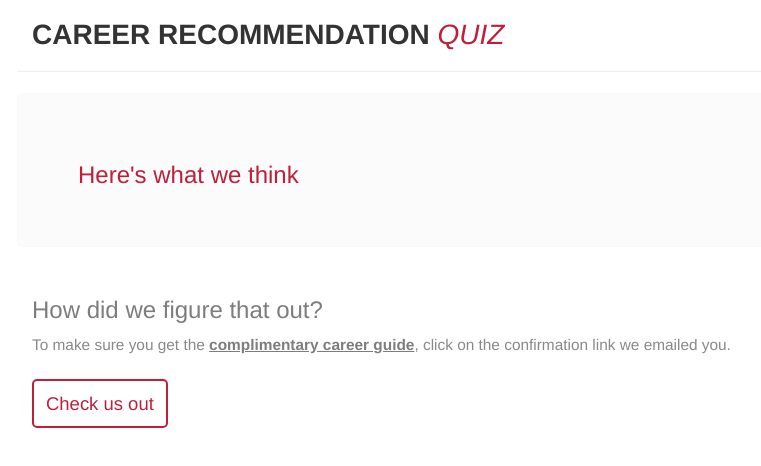
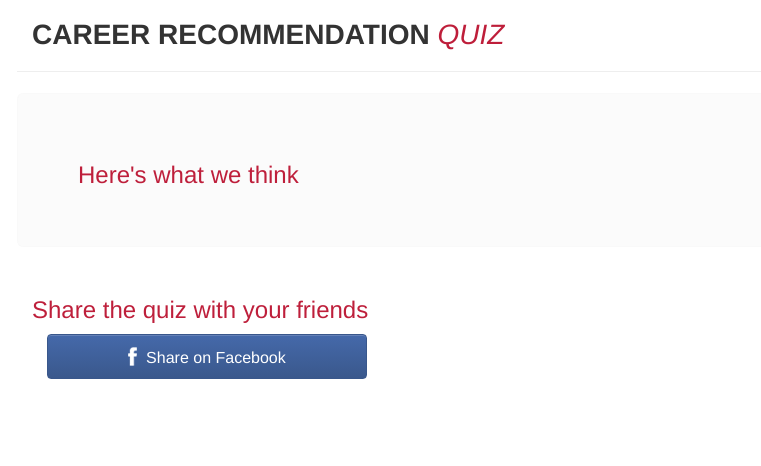
Before and after one commit to multunus/career-quiz, a website: page index.html in a window 1280 px wide. Shown: the whole page, without its empty margins (38-799 px from the left). Drawn offline with nearby package versions, Linux system fonts and the light colour scheme.

Commit message:
Adding Facebook Share button.

```diff
--- a/index.html
+++ b/index.html
@@ -38,10 +38,17 @@
           <ol id="results-section"></ol>
         </div>
         <div id="cta-section" class="col-md-12 col-sm-12">
-          <h3>How did we figure that out?</h3>
-          <div class="message">To make sure you get the <a href="http://www.dudeonbench.com/" title="Dude on Bench">complimentary career guide</a>, click on the confirmation link we emailed you.</div>
-          <div class="check-button">
-            <a href="http://www.multunus.com/"  class="multunus-link" title="Multunus Software">Check us out</a>
+          <div id="fb-root"></div>
+          <h3>Share the quiz with your friends </h3>
+          <div class="col-md-4 col-sm-8 col-xs-10">
+            <button id="fb-share" class="nav-facebook">
+              <div class="social-text">
+                <span class="facebook-icon social-icon">
+                  <img alt="Share on Facebook" src="img/fb-icon.png">
+                </span>
+                <p>Share on Facebook</p>
+              </div>
+            </button>
           </div>
         </div>
       </div>
@@ -55,5 +62,22 @@
     <script src="https://spreadsheets.google.com/feeds/cells/1to58wg_r4R_oie7IqYPzsqMglIKkDYCh4peNhCZ6xm4/2/public/values?alt=json-in-script&callback=JsonHandler.createAnswerObjects"></script>
     <script src="https://spreadsheets.google.com/feeds/cells/1to58wg_r4R_oie7IqYPzsqMglIKkDYCh4peNhCZ6xm4/3/public/values?alt=json-in-script&callback=JsonHandler.createQuestionObjects"></script>
     <script src="https://spreadsheets.google.com/feeds/cells/1to58wg_r4R_oie7IqYPzsqMglIKkDYCh4peNhCZ6xm4/4/public/values?alt=json-in-script&callback=JsonHandler.createChoiceObjects"></script>
+    <script>
+      window.fbAsyncInit = function() {
+        FB.init({
+          appId      : '1530095703933137',
+          xfbml      : true,
+          version    : 'v2.2'
+        });
+      };
+
+      (function(d, s, id){
+         var js, fjs = d.getElementsByTagName(s)[0];
+         if (d.getElementById(id)) {return;}
+         js = d.createElement(s); js.id = id;
+         js.src = "//connect.facebook.net/en_US/sdk.js";
+         fjs.parentNode.insertBefore(js, fjs);
+       }(document, 'script', 'facebook-jssdk'));
+    </script>
   </body>
 </html>
--- a/src/application.js
+++ b/src/application.js
@@ -14,4 +14,11 @@ $(document).ready( function(){
       QuizRunner.showNextQuestion();
     }
   });
+
+  $('#fb-share').click(function(){
+    FB.ui({
+      method: 'share',
+      href: 'http://www.dudeonbench.com/quiz'
+    }, function(response){});
+  });
 });
--- a/styles/application.css
+++ b/styles/application.css
@@ -76,55 +76,19 @@
 }
 
 #cta-section{
-  color: #7D7D7D;
-  font-size: 1.1em;
-}
-
-#cta-section .heading{
-  font-size: 1.2em;
+  color: #be1f3b;
 }
 
 #results-container .heading{
   color: #be1f3b;
 }
 
-#results-section .result,
-#cta-section .message{
+#results-section .result{
   margin: 5px 0 10px 0;
 }
 
 #results-section .result{
   font-size: 1.5em;
-}
-
-#cta-section .message{
-  color: #898989;
-}
-
-#cta-section .message a{
-  color: #7D7D7D;
-  font-weight: bold;
-  text-decoration: underline;
-}
-.check-button{
-  margin-top: 35px;
-}
-
-.multunus-link{
-  border: 2px solid #BE1F3B;
-  color: #BE1F3B;
-  padding: 12px;
-  border-radius: 5px;
-  font-size: 1.2em;
-  background-color: white;
-}
-
-.multunus-link:hover{
-  color: #b01732;
-}
-
-.multunus-link:visited{
-  color: #b01732;
 }
 
 .btn.btn-red {
@@ -145,3 +109,32 @@
   border: 1px solid rgba(249, 249, 249, 0.8);
   color: rgba(0, 0, 0, 0.6);
 }
+
+.nav-facebook {
+  width: 320px;
+  height: 45px;
+  text-decoration: none;
+  background: linear-gradient(to bottom, #4569aa 0%, #3a588c 100%) repeat scroll 0 0 rgba(0, 0, 0, 0);
+  border: 1px solid #39578b;
+  border-radius: 4px;
+  box-shadow: 0 1px 0 0 rgba(101, 130, 184, 1) inset;
+  margin-right: 1.4%;
+  margin-bottom: 30px;
+}
+
+.social-text {
+  padding: 10px 0;
+  text-align: center;
+  width: 100%;
+}
+
+.social-text p {
+  color: #fff;
+  display: inline;
+  font-size: 16px;
+  line-height: 16px;
+  padding-left: 5px;
+  text-decoration: none;
+  position: relative;
+  top: 2px;
+}
```
Also changed, not shown: development.html (+28 -5 lines), dist/production.js, img/fb-icon.png (added).
